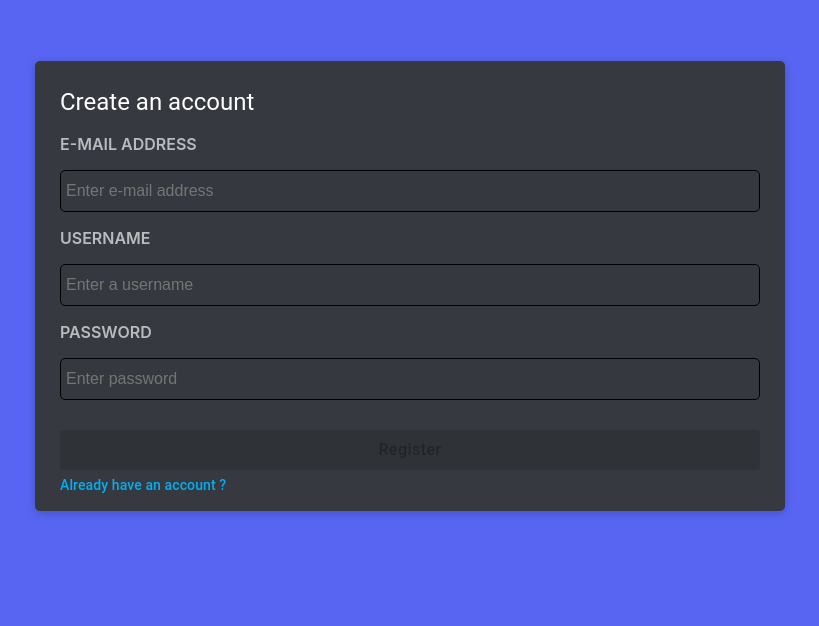
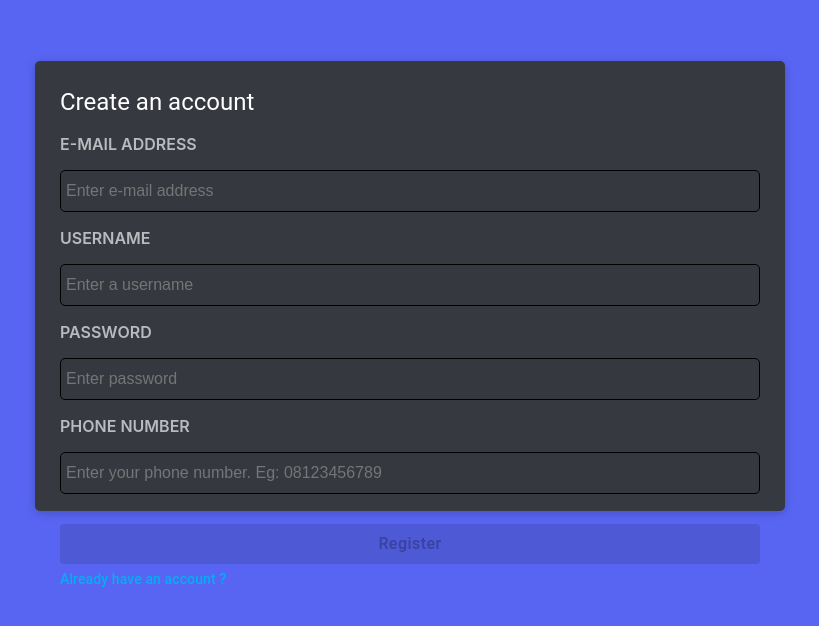
Before and after one commit to rizkynindra/ConvoSphere, a React (Create React App) app in the folder discord-frontend/: page /register in a window 1280 px wide. Shown: the part 114-740 px from the top of the page, without its empty margins (230-1049 px from the left). Built offline with nearby package versions, Linux system fonts and the light colour scheme.

Commit message:
Update RegisterPageInputs.js

```diff
--- a/discord-frontend/src/authPages/RegisterPage/RegisterPageInputs.js
+++ b/discord-frontend/src/authPages/RegisterPage/RegisterPageInputs.js
@@ -2,7 +2,7 @@ import React from "react";
 import InputWithLabel from "../../shared/components/InputWithLabel";
 
 const RegisterPageInputs = (props) => {
-  const { mail, setMail, username, setUsername, password, setPassword } = props;
+  const { mail, setMail, username, setUsername, password, setPassword, phonenum, setPhonenum } = props;
 
   return (
     <>
@@ -27,6 +27,13 @@ const RegisterPageInputs = (props) => {
         type="password"
         placeholder="Enter password"
       />
+      <InputWithLabel
+        value={phonenum}
+        setValue={setPhonenum}
+        label="Phone Number"
+        type="text"
+        placeholder="Enter your phone number. Eg: 08123456789"
+      />
     </>
   );
 };
```
